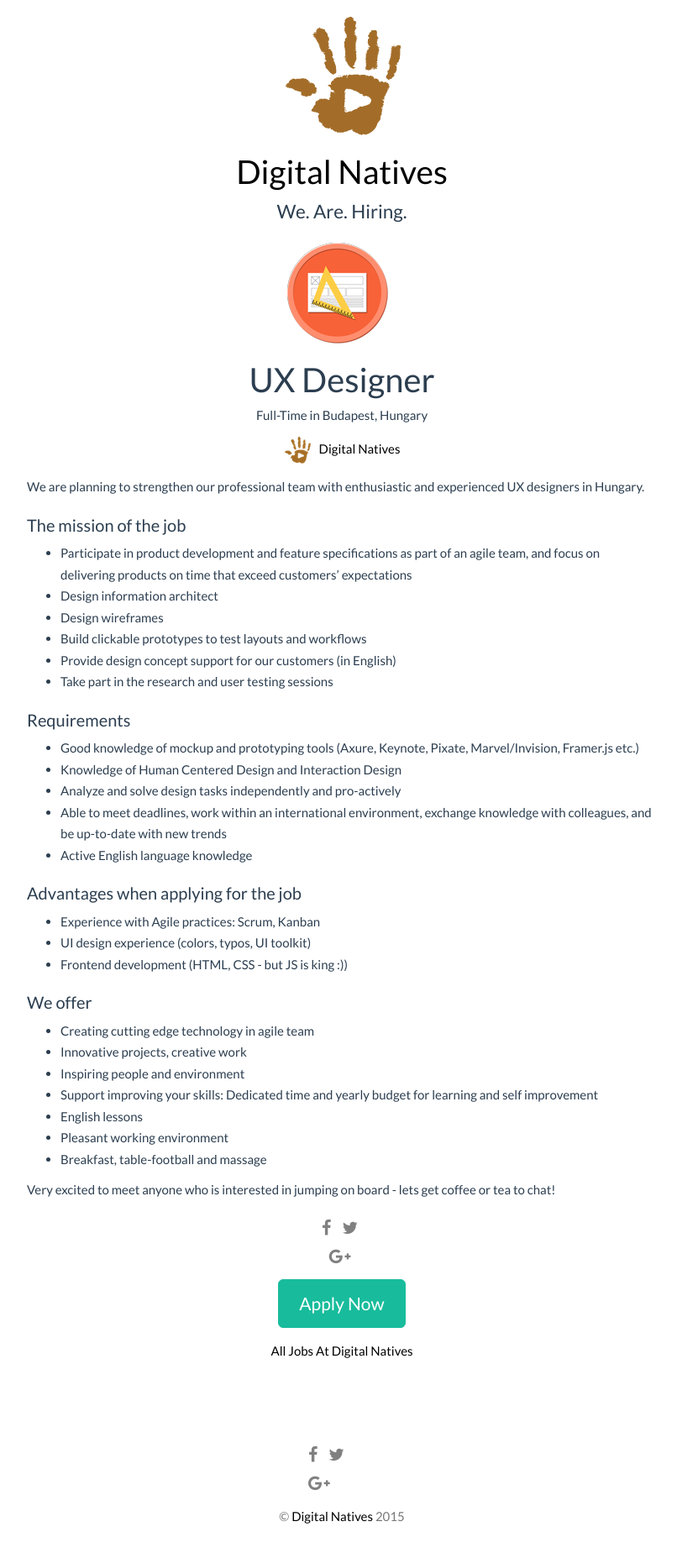
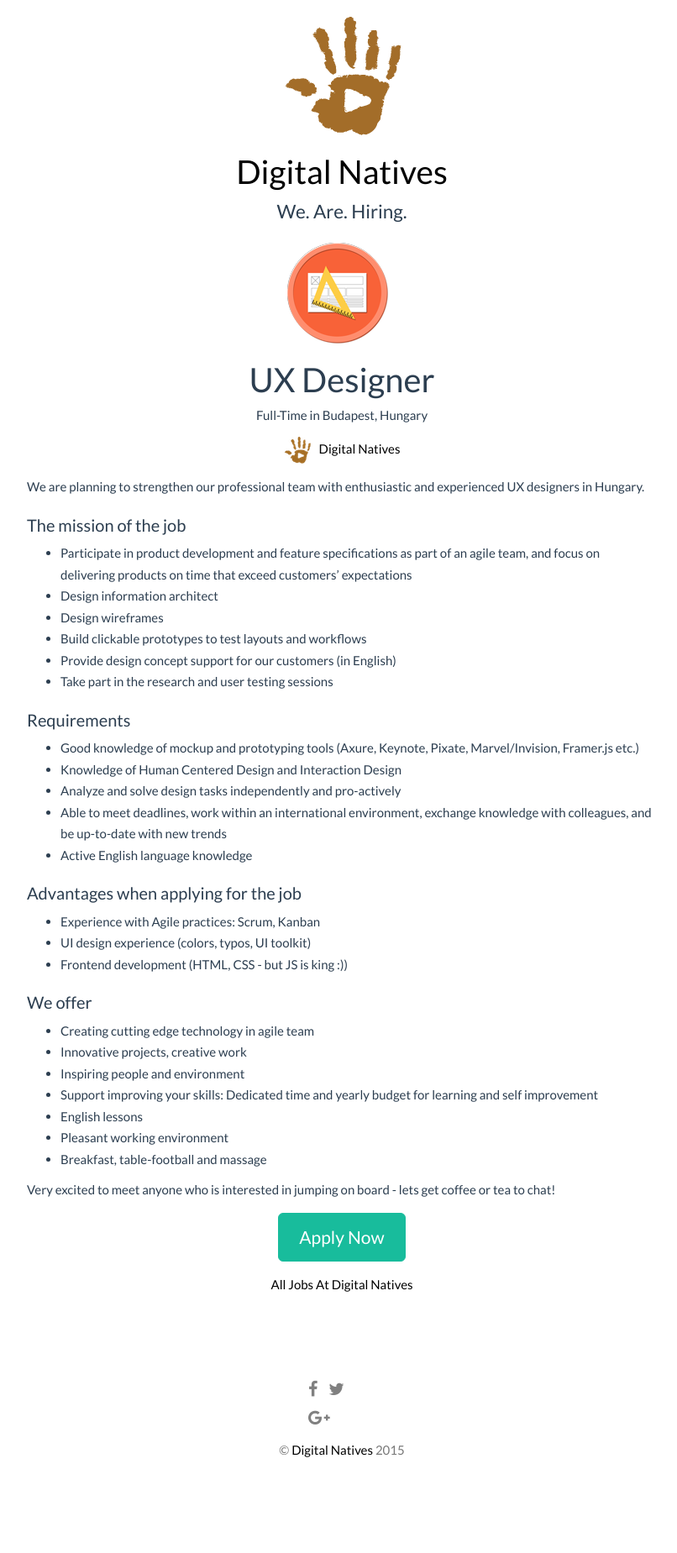
Before and after one commit to digitalnatives/jobs, a Jekyll site: the page built from _posts/2015-05-22-ux-designer.md, in a window 1280 px wide. Shown: the whole page at 84% size, without its empty margins (233-1039 px from the left). Built offline with Jekyll 4.4.1, drawn with Linux system fonts in a browser that asks for light colours; nearby versions of some CDN libraries; after the commit the page ends 1770 px from its top, so only the background shows below that.

```diff
--- a/_posts/2015-05-22-ux-designer.md
+++ b/_posts/2015-05-22-ux-designer.md
@@ -47,5 +48,4 @@
   <p>Very excited to meet anyone who is interested in jumping on board - lets get coffee or tea to chat!</p>
 </div>
 
-{% include sharing_links.html align="left" %}
 {% include hello_hired.html param=page.hello_hired %}
```
Also changed, not shown: other parts of _posts/2015-05-22-ux-designer.md (+1 -0 lines).
